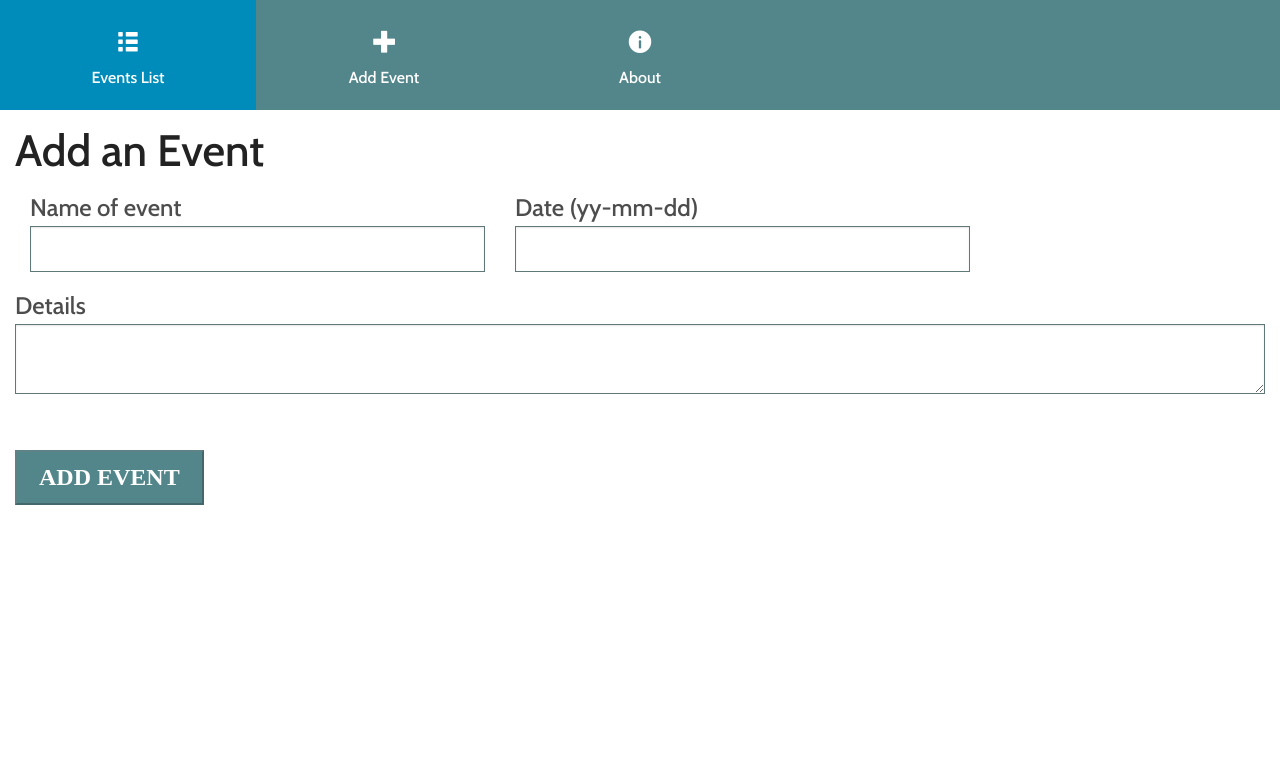
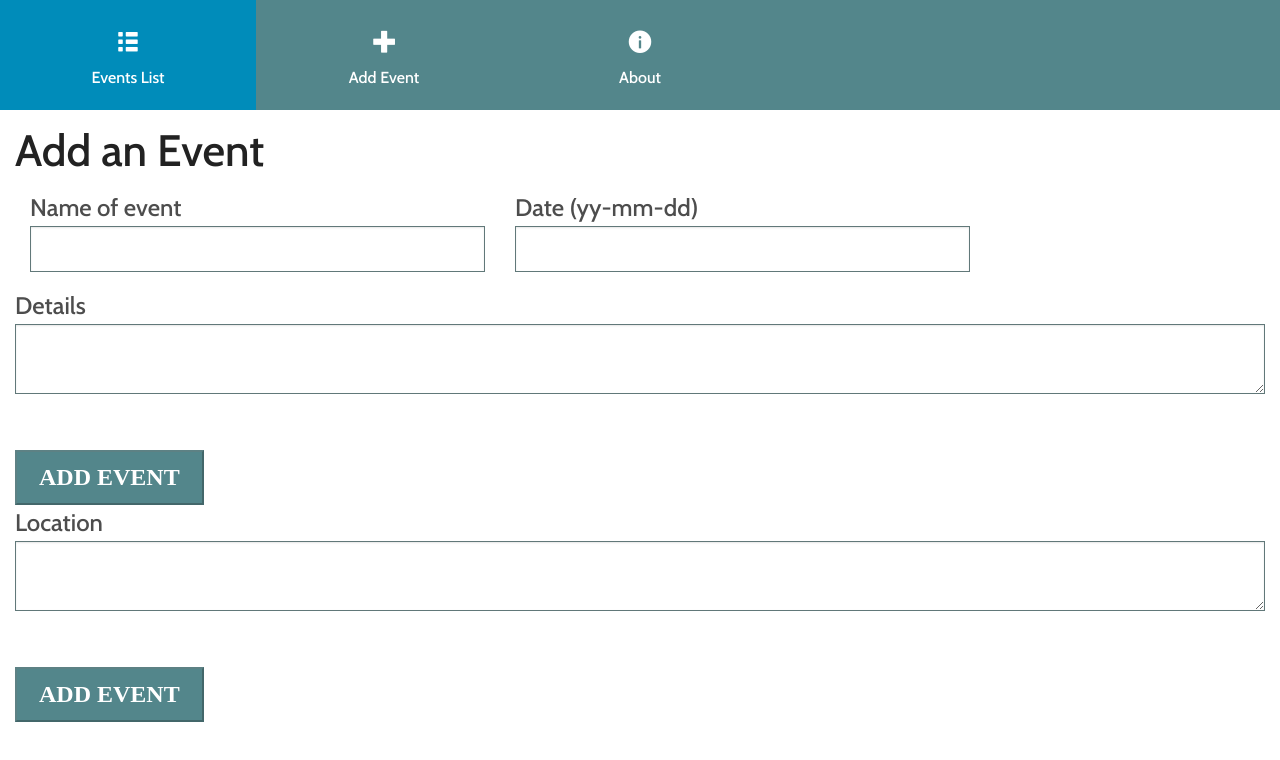
Before and after one commit to imrebartis/eventmanager, an Angular app: page /event in a window 1280 px wide. Shown: the top 760 px of the page. Built offline with nearby package versions, Linux system fonts and the light colour scheme; no server answers.

Commit message:
location field added

```diff
--- a/src/app/event/event.component.html
+++ b/src/app/event/event.component.html
@@ -16,14 +16,21 @@
         <label>Date (yy-mm-dd)
           <input type="text" name="date" [formControl]="eventForm.controls['date']">
         </label>
-        <div class="alert" *ngIf="!eventForm.controls['date'].valid && eventForm.controls['date'].touched">You must specify a date.</div>
+        <div class="alert" *ngIf="!eventForm.controls['date'].valid && eventForm.controls['date'].touched">You must specify a date (yy-mm-dd).</div>
       </div>
     </div>
       <div class="columns">
         <label>Details
           <textarea name="details" id="details" [formControl]="eventForm.controls['details']"></textarea>
         </label>
-        <div class="alert" *ngIf="!eventForm.controls['details'].valid && eventForm.controls['details'].touched">You must specify details that are at least 500 characters long.</div>
+        <div class="alert" *ngIf="!eventForm.controls['details'].valid && eventForm.controls['details'].touched">You must specify details that are at least 10 characters long.</div>
+        <input type="submit" class="cta-btn filled" value="Add event" [disabled]="!eventForm.valid">
+      </div>
+      <div class="columns">
+        <label>Location
+          <textarea name="location" id="location" [formControl]="eventForm.controls['location']"></textarea>
+        </label>
+        <div class="alert" *ngIf="!eventForm.controls['location'].valid && eventForm.controls['location'].touched">You must specify location.</div>
         <input type="submit" class="cta-btn filled" value="Add event" [disabled]="!eventForm.valid">
       </div>
   </form>
--- a/src/app/event/event.component.ts
+++ b/src/app/event/event.component.ts
@@ -17,9 +17,9 @@ export class EventComponent implements OnInit {
   constructor(private _eventService: EventService, fb: FormBuilder, private router: Router) {
 
     this.eventForm = fb.group({
-     'name' : [null, Validators.compose([Validators.required, Validators.minLength(1), Validators.maxLength(75)])],
+     'name' : [null, Validators.required],
      'date' : [null, Validators.required],
-     'details' : [null, Validators.compose([Validators.required, Validators.minLength(30), Validators.maxLength(500)])],
+     'details' : [null, Validators.compose([Validators.required, Validators.minLength(10), Validators.maxLength(500)])],
      'location' : [null, Validators.compose([Validators.required, Validators.minLength(1), Validators.maxLength(75)])]
    });
 
```
